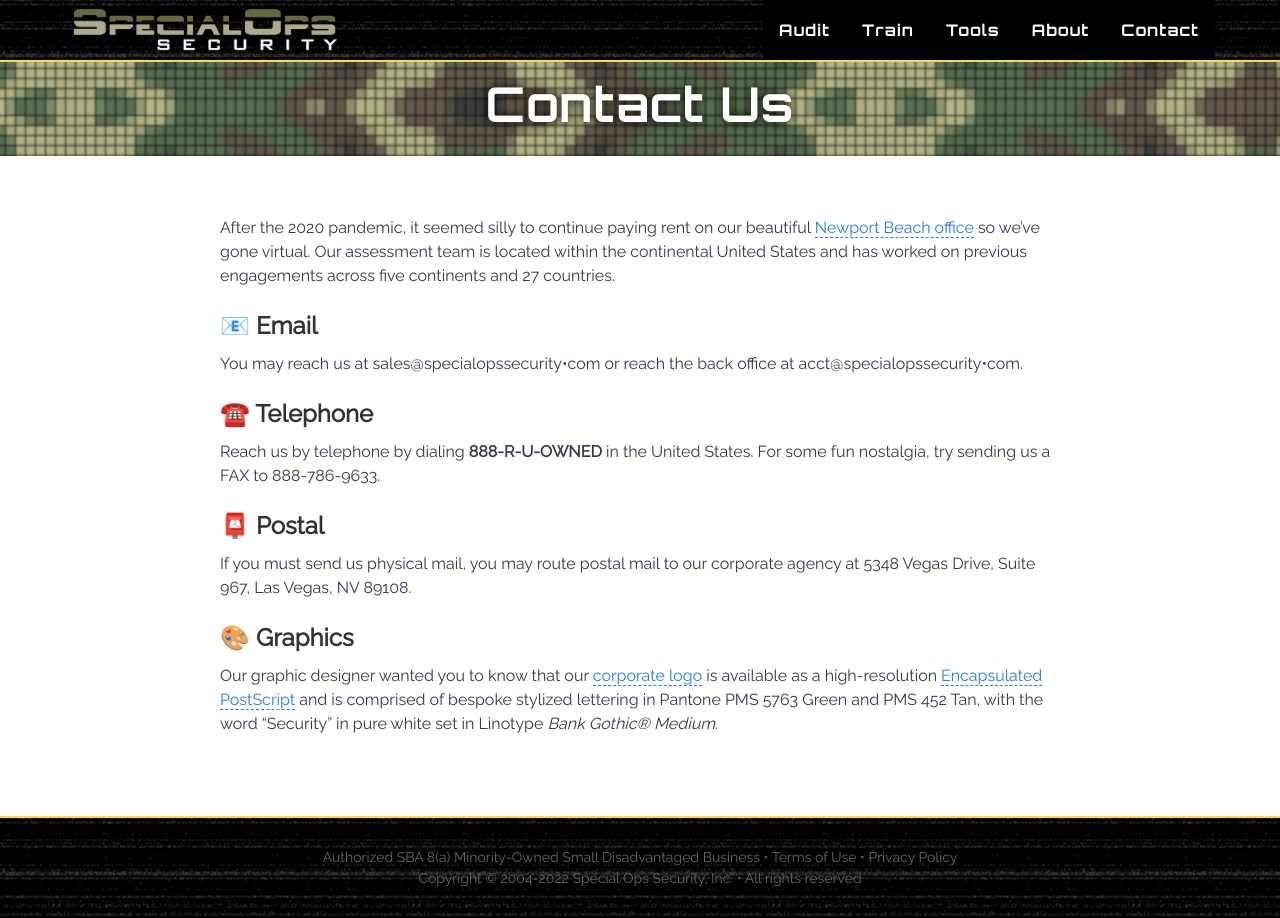
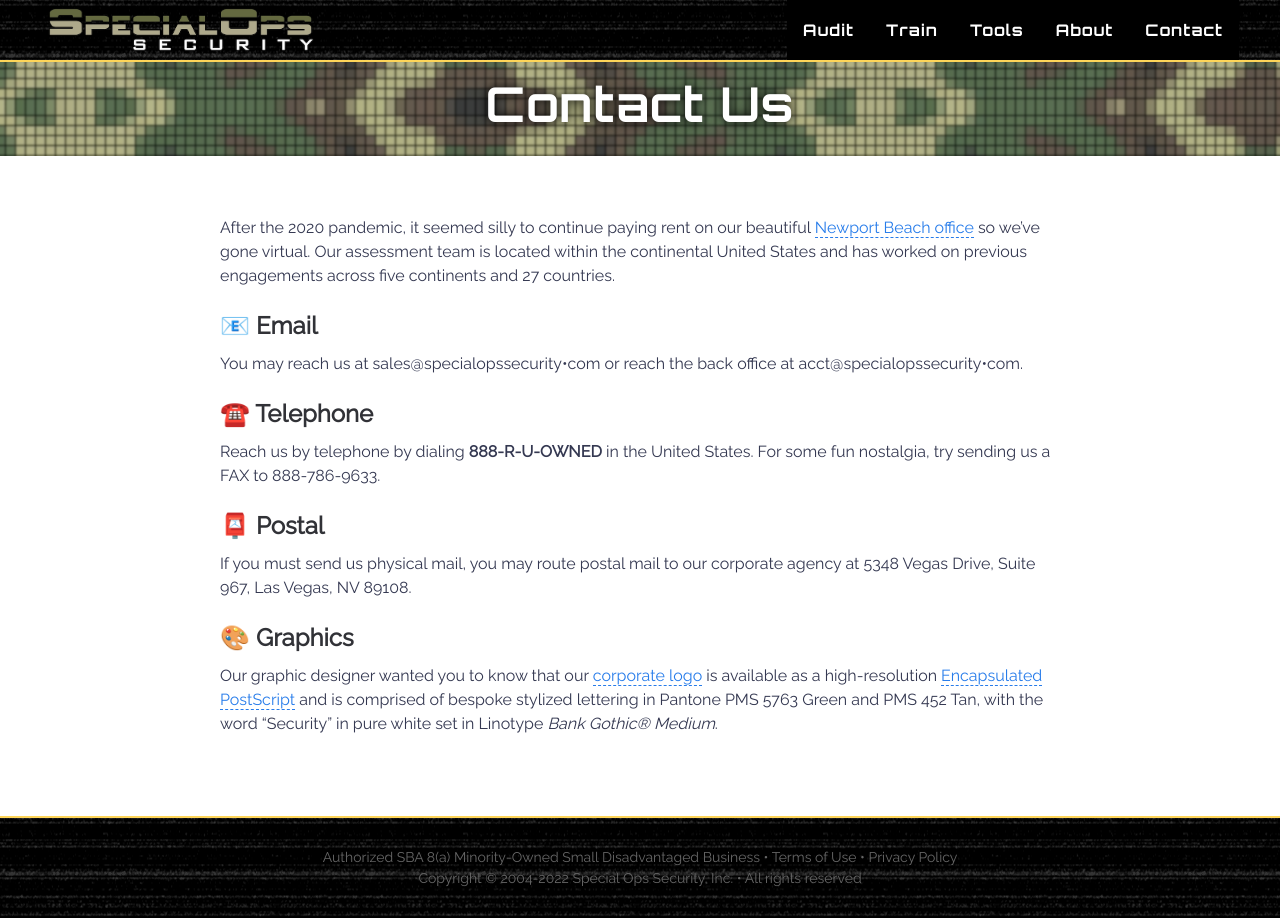
Before and after one commit to specialopssecurity/specialopssecurity.github.io, a Jekyll site: the page built from contact.md, in a window 1280 px wide. Built offline with Jekyll 4.4.1, drawn with Linux system fonts in a browser that asks for light colours.

Commit message:
Update main.css

```diff
--- a/assets/css/main.css
+++ b/assets/css/main.css
@@ -80,6 +80,7 @@
   align-items: center;
   height: 60px;
   justify-content: space-between;
+  margin: 0 -1.5rem;
 }
 .header__links {
   display: none;
```
